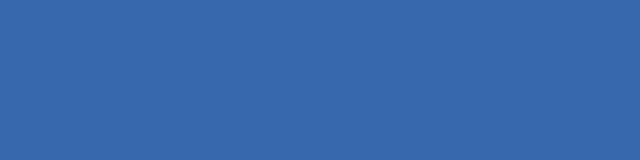
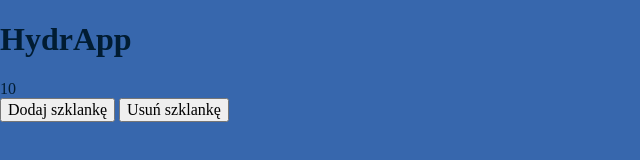
Before and after one commit to MC777/hydrapp, a website: page src/content/index.html in a window 1280 px wide. Shown: the whole page, without its empty margins (0-640 px from the left). Drawn offline with nearby package versions, Linux system fonts and the light colour scheme; files that its build step writes are made by us from their sources.

Commit message:
feat: add heading, counter and button-add

```diff
--- a/src/content/index.html
+++ b/src/content/index.html
@@ -34,7 +34,12 @@
   </head>
   <body>
     <main class="main">
-
+        <h1 class="heading">HydrApp</h1>
+        <div class="counter">
+          <span class="counter__value">10</span>
+        </div>
+        <button class="button-add button-add--js">Dodaj szklankę</button>
+          <button class="button-remove button-remove--js">Usuń szklankę</button>
     </main>
 
     <script src="js/main.js"></script>
```
